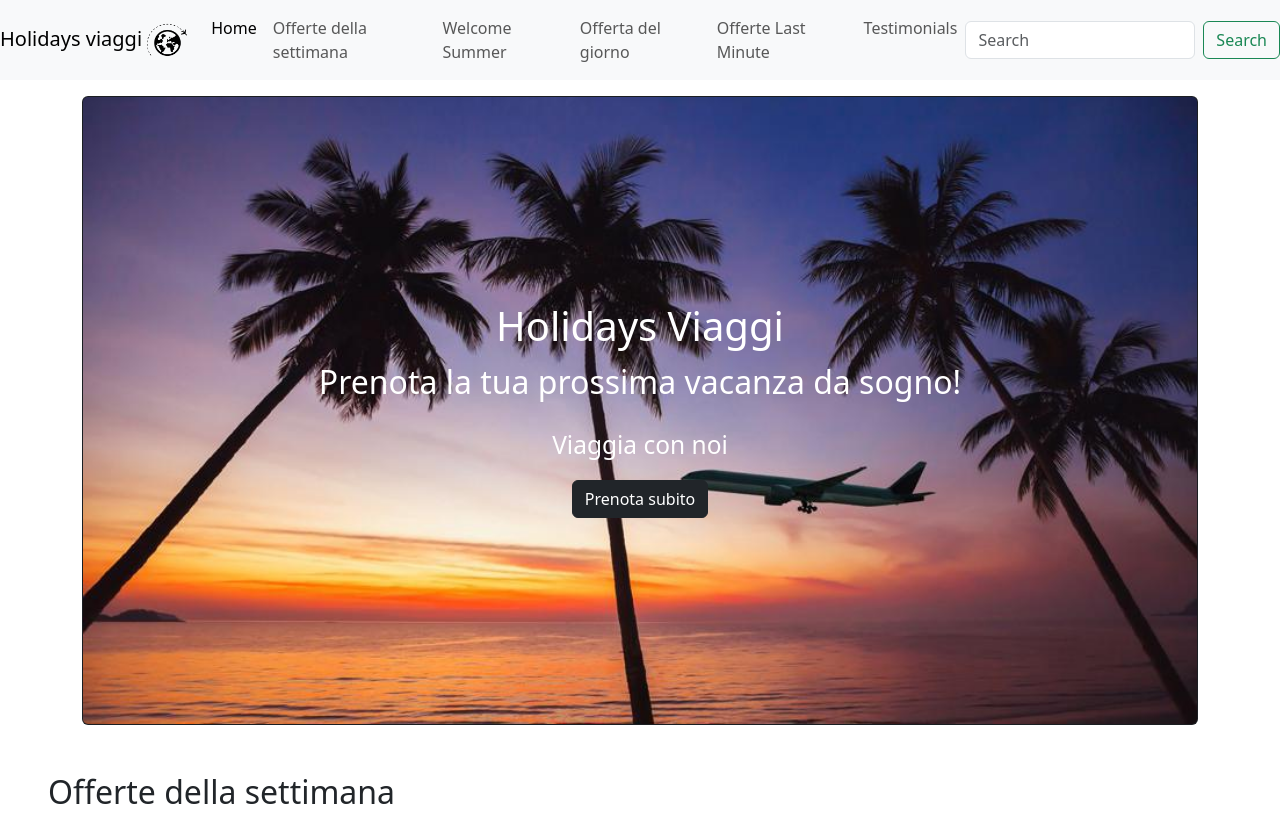
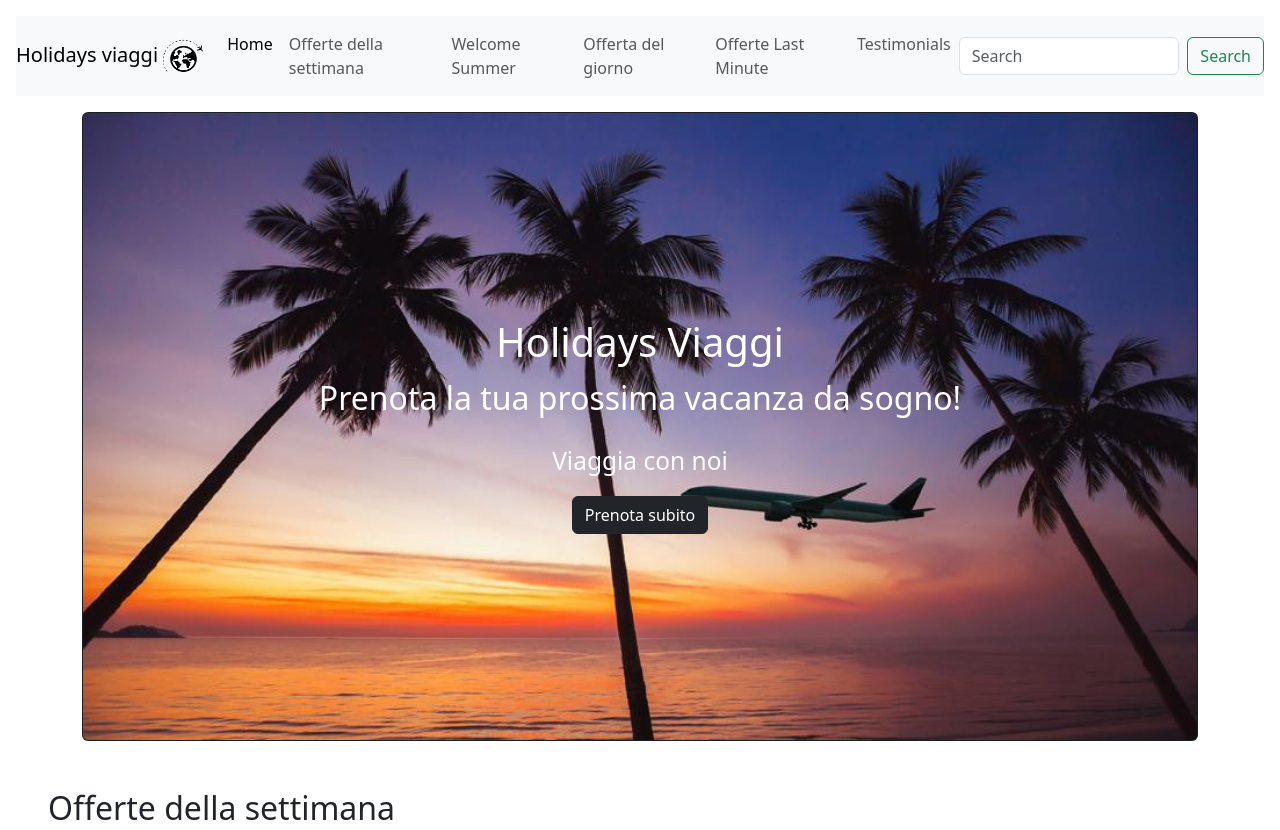
Before and after one commit to JessL10N/Epicode---M3, a plain HTML site: page S2P2-W2D4/agenziaViaggi.html in a window 1280 px wide. Shown: the top 830 px of the page. Drawn offline with nearby package versions, Linux system fonts and the light colour scheme.

Commit message:
margin navbar

```diff
--- a/S2P2-W2D4/agenziaViaggi.html
+++ b/S2P2-W2D4/agenziaViaggi.html
@@ -10,7 +10,7 @@
 </head>
 
 <body>
-    <nav class="navbar sticky-top navbar-expand-lg bg-body-tertiary">
+    <nav class="navbar sticky-top navbar-expand-lg bg-body-tertiary m-3">
         <a class="navbar-brand" href="#">Holidays viaggi
             <img style="width: 40px" src="./assets/logo travel2.png" alt="">
         </a>
```
